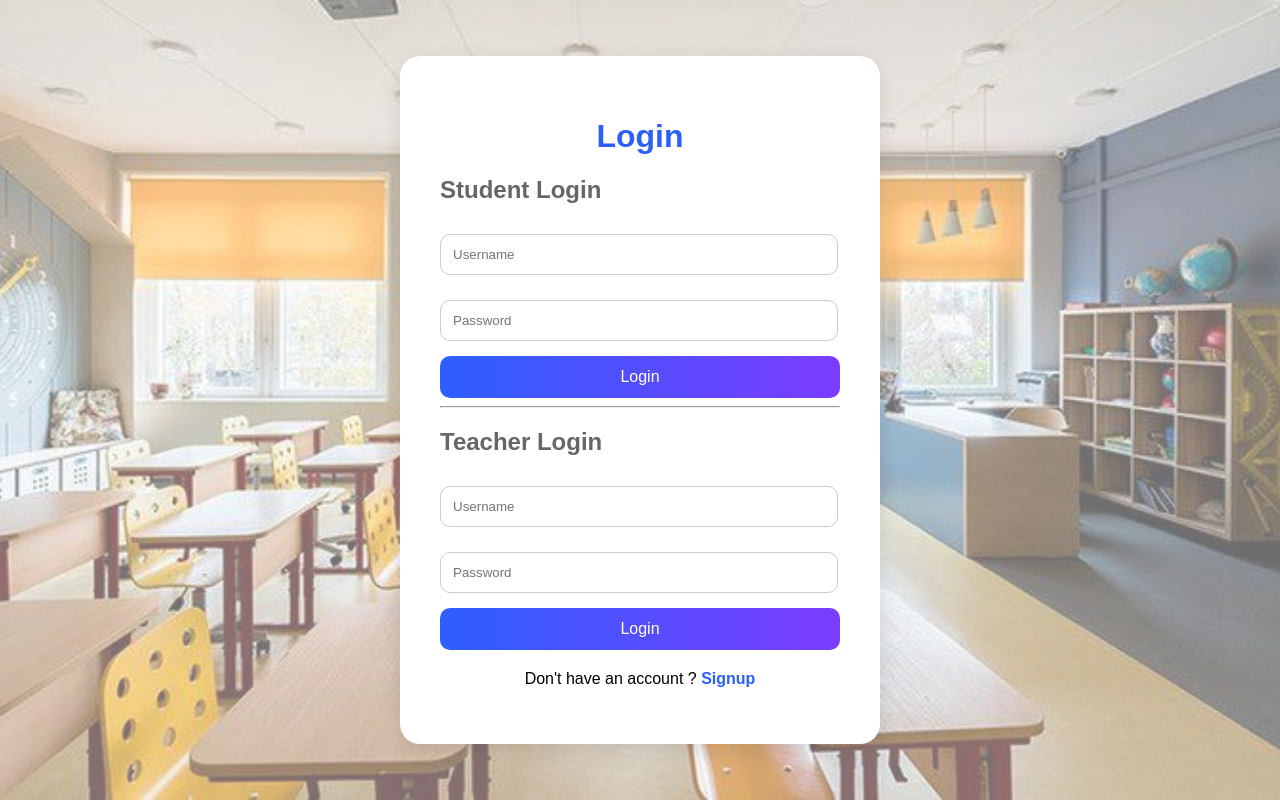
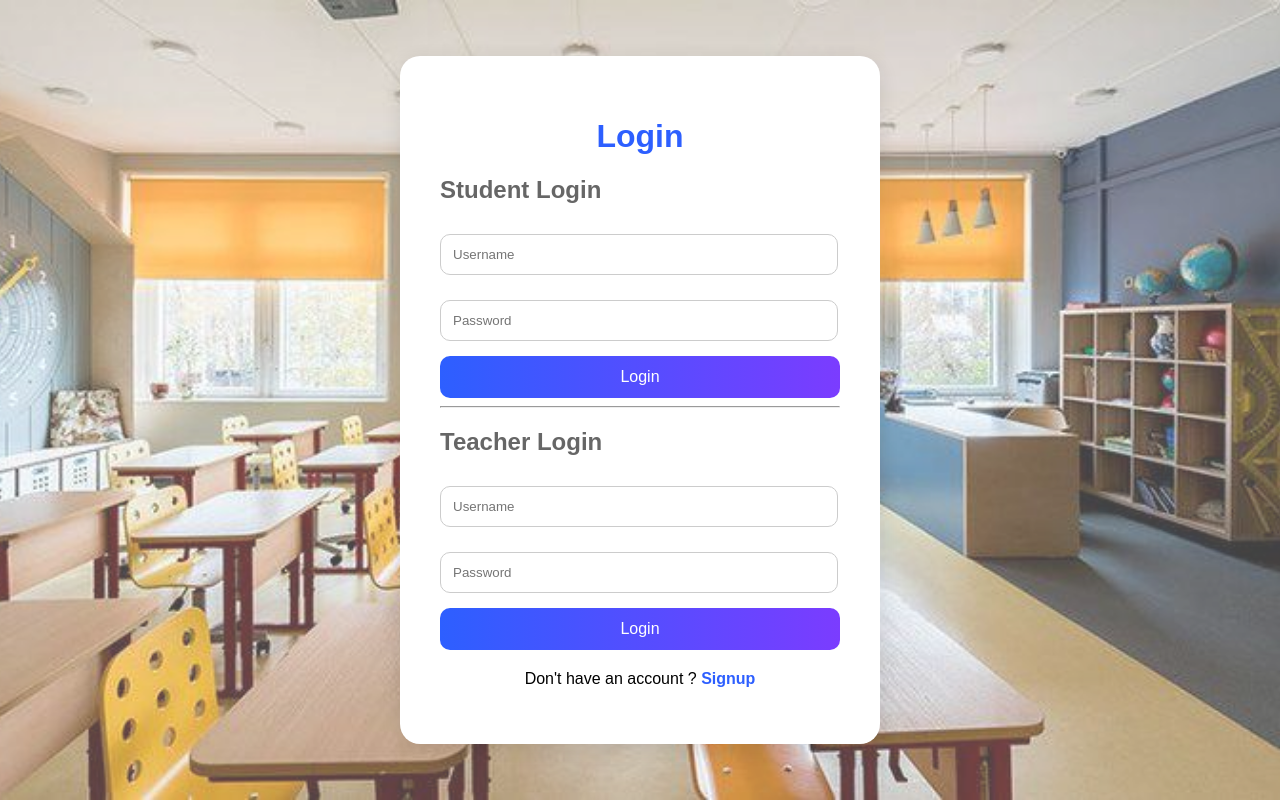
Before and after one commit to Sakthivelammal-K/school-portal, a Flask app: page / in a window 1280 px wide. Run offline with Flask 3, Linux system fonts and the light colour scheme.

Commit message:
changed website colors

```diff
--- a/static/style.css
+++ b/static/style.css
@@ -16,7 +16,7 @@ body {
 
 .overlay {
 
-    background: rgba(255, 255, 255, 0.427);
+    background: rgba(255, 255, 255, 0.253);
 
     min-height: 100vh;
 
```
